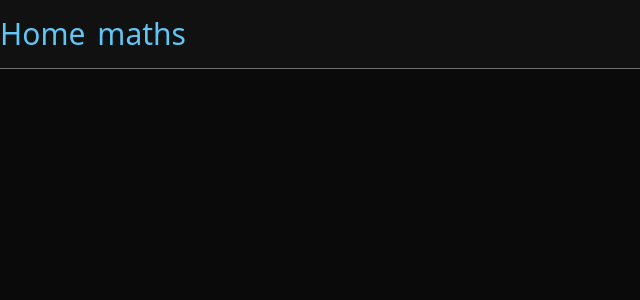
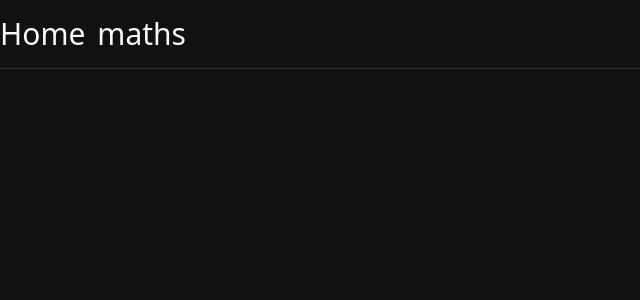
Before and after one commit to Llegion404/multi-tool, a Vue app: page / in a window 1280 px wide. Shown: the top 300 px of the page, without its empty margins (0-640 px from the left). Built offline with nearby package versions, Linux system fonts and the light colour scheme.

Commit message:
added icons and some css fixes

```diff
--- a/package.json
+++ b/package.json
@@ -18,6 +18,7 @@
   "devDependencies": {
     "@tsconfig/node22": "^22.0.0",
     "@types/node": "^22.9.3",
+    "@vicons/fluent": "^0.13.0",
     "@vitejs/plugin-vue": "^5.2.1",
     "@vue/tsconfig": "^0.7.0",
     "autoprefixer": "^10.4.20",
--- a/src/assets/main.css
+++ b/src/assets/main.css
@@ -1,17 +1,16 @@
 @tailwind base;
 @tailwind components;
 @tailwind utilities;
+
 body {
-	background-color: #0a0a0a;
 	color: #fafafa;
+	background-color: #111111;
 }
 nav {
 	background-color: #111111;
-	border-bottom: rgb(112, 112, 112) solid 1px;
+	border-bottom: rgba(75, 75, 75, 0.548) solid 1px;
 }
 a {
-	color: #62c5f3;
-
 	text-decoration: none;
 }
 h1 {
--- a/src/main.ts
+++ b/src/main.ts
@@ -1,5 +1,3 @@
-import './assets/main.css';
-
 import { createApp } from 'vue';
 import { createPinia } from 'pinia';
 
@@ -10,5 +8,7 @@ const app = createApp(App);
 
 app.use(createPinia());
 app.use(router);
-
+const meta = document.createElement('meta');
+meta.name = 'naive-ui-style';
+document.head.appendChild(meta);
 app.mount('#app');
```
Also changed, not shown: 1 other file (tests, documents, lock files or other folders).
